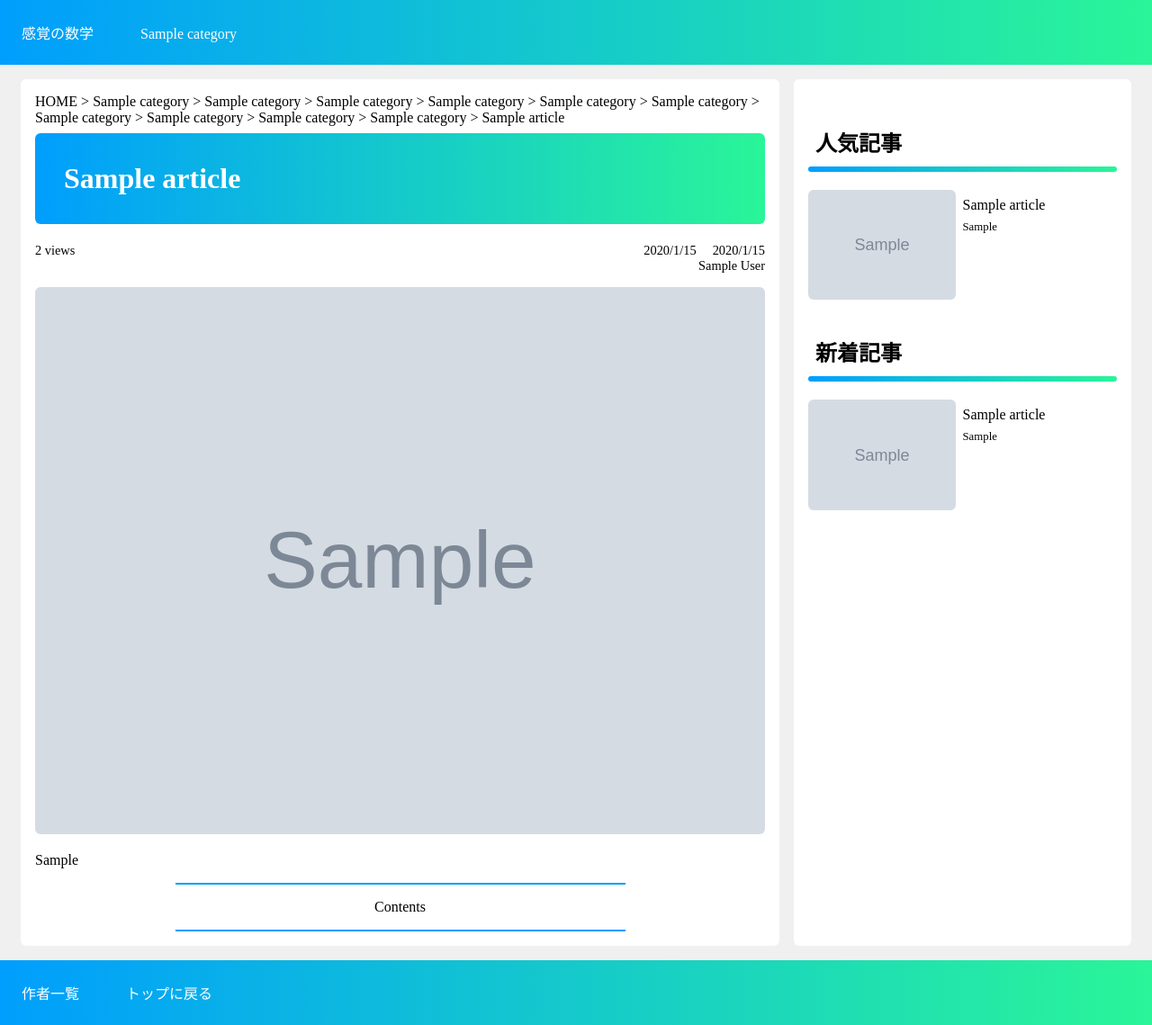
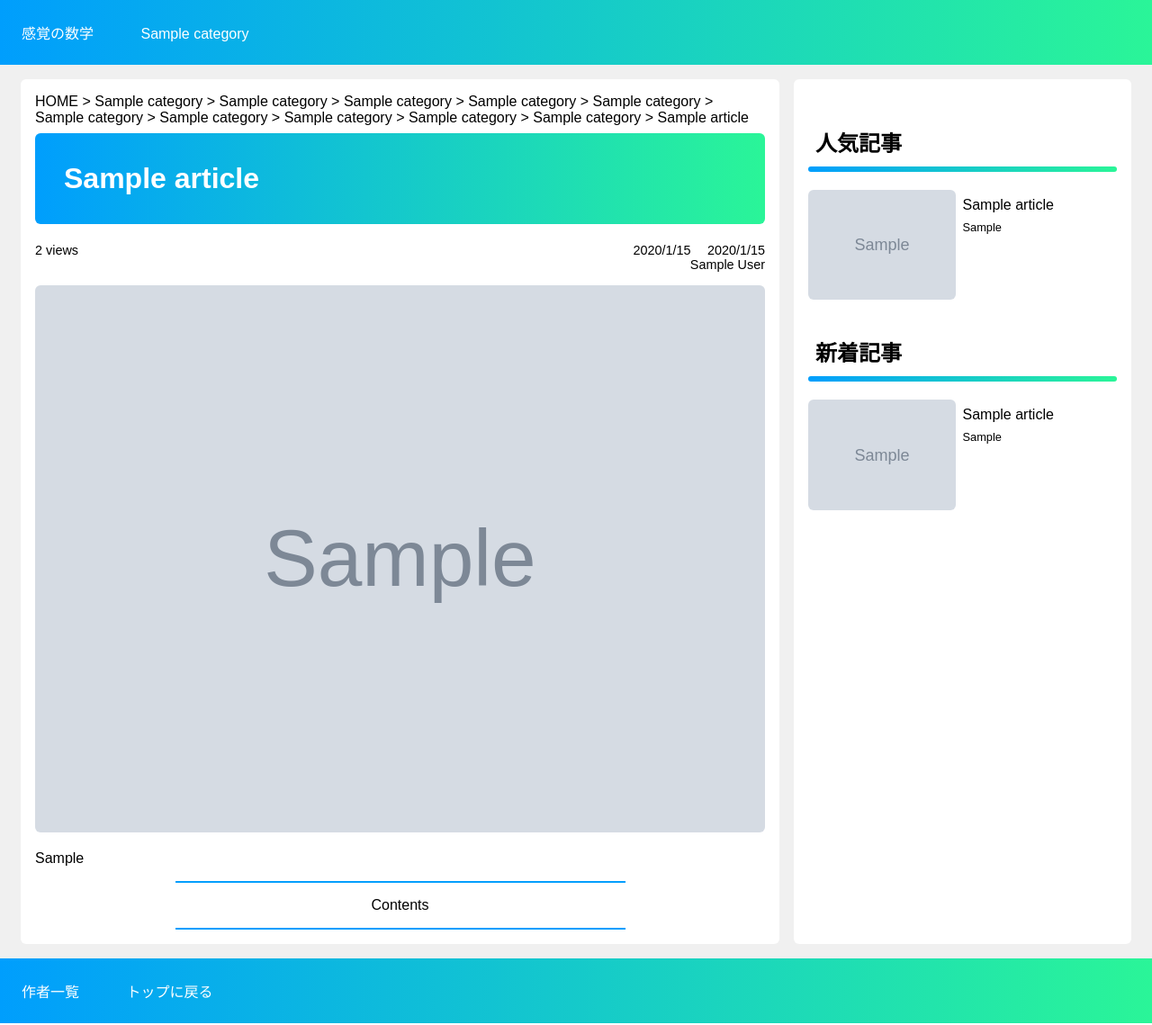
Before and after one commit to kanyamo/mysite_math, a Django app: page /detail/1/ in a window 1280 px wide. Shown: the whole page at 90% size. Run offline with Django 4.2, Linux system fonts and the light colour scheme; tables that the repository leaves empty hold one stand-in row (values such as "Sample post"); grey boxes marked "Sample" are stand-in pictures; some web fonts are replaced.

Commit message:
フォントを指定

```diff
--- a/core/static/core/css/base.css
+++ b/core/static/core/css/base.css
@@ -1,15 +1,12 @@
 * {
     box-sizing: border-box;
-}
-
-html {
-    height: 100vh;
 }
 
 body {
     margin: 0;
     background-color: #f0f0f0;
-    min-height: 100%;
+    min-height: 100vh;
+    font-family: sans-serif;
     display: flex;
     flex-direction: column;
 }
```
